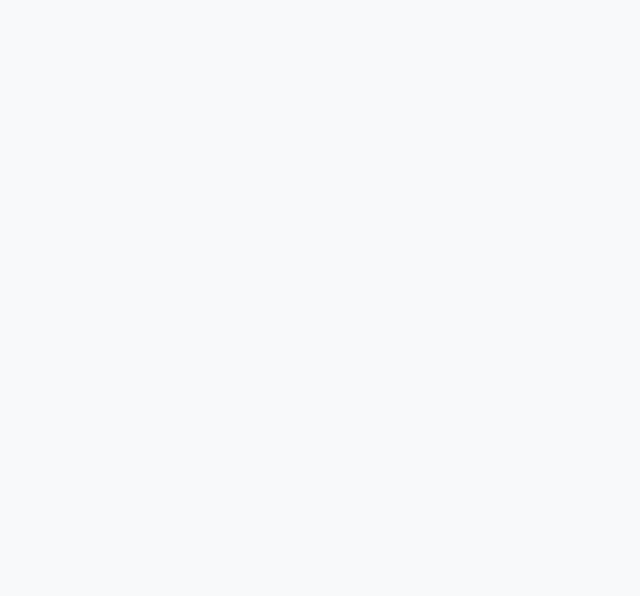
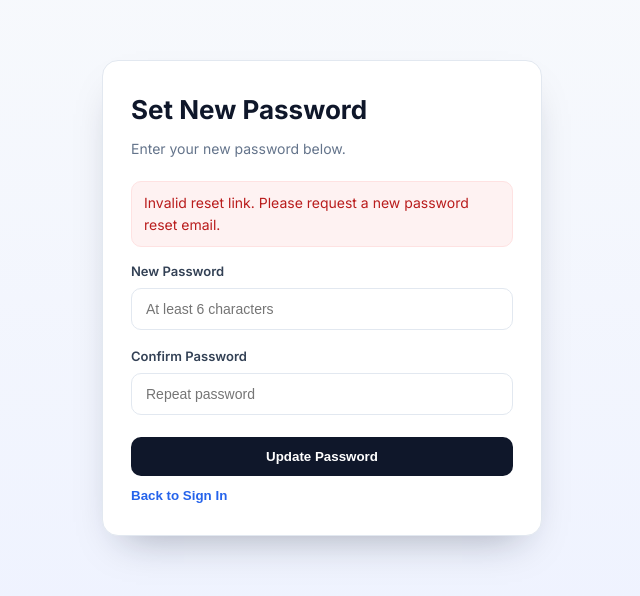
Before and after one commit to timothylai53/Web-CMS, a Vue app: page /reset-password in a window 1280 px wide. Before the commit this address had no page. Shown: the part 102-698 px from the top of the page, without its empty margins (318-958 px from the left). Built offline with nearby package versions, Linux system fonts and the light colour scheme; the HTML template or start-up script is replaced by a standard one.

Commit message:
Add SendGrid

```diff
--- a/src/router/index.js
+++ b/src/router/index.js
@@ -16,6 +16,7 @@ import { useAuthStore } from '@/stores/auth'
 // Public Views
 import Login from '../views/Login.vue'
 import Register from '../views/Register.vue'
+import ResetPassword from '../views/ResetPassword.vue'
 
 // Customer Views
 import Home from '../views/Home.vue'
@@ -60,6 +61,12 @@ const routes = [
     path: '/register',
     name: 'Register',
     component: Register,
+    meta: { requiresAuth: false }
+  },
+  {
+    path: '/reset-password',
+    name: 'ResetPassword',
+    component: ResetPassword,
     meta: { requiresAuth: false }
   },
 
--- a/src/services/api.js
+++ b/src/services/api.js
@@ -28,7 +28,9 @@ api.interceptors.request.use(
 export const authAPI = {
   register: (userData) => api.post('/auth/register', userData),
   login: (credentials) => api.post('/auth/login', credentials),
-  verify: () => api.get('/auth/verify')
+  verify: () => api.get('/auth/verify'),
+  forgotPassword: (email) => api.post('/auth/forgot-password', { email }),
+  resetPassword: (token, password) => api.post('/auth/reset-password', { token, password })
 }
 
 // Menu API
--- a/src/views/Login.vue
+++ b/src/views/Login.vue
@@ -128,11 +128,42 @@
         &copy; 2026 Catering Management System
       </div>
     </div>
+
+    <div v-if="showForgotModal" class="modal-overlay" @click="closeForgotModal">
+      <div class="modal-card" @click.stop>
+        <h3>Reset Password</h3>
+        <p>Enter your account email. We’ll send you a reset link.</p>
+
+        <div class="input-group compact">
+          <label>Email</label>
+          <input v-model="forgotEmail" type="email" placeholder="you@example.com" required />
+        </div>
+
+        <div v-if="forgotError" class="error-alert compact-alert">
+          <svg xmlns="http://www.w3.org/2000/svg" width="16" height="16" viewBox="0 0 24 24" fill="none" stroke="currentColor" stroke-width="2" stroke-linecap="round" stroke-linejoin="round"><circle cx="12" cy="12" r="10"></circle><line x1="12" y1="8" x2="12" y2="12"></line><line x1="12" y1="16" x2="12.01" y2="16"></line></svg>
+          {{ forgotError }}
+        </div>
+
+        <div v-if="forgotSuccess" class="success-alert compact-alert">
+          <svg xmlns="http://www.w3.org/2000/svg" width="16" height="16" viewBox="0 0 24 24" fill="none" stroke="currentColor" stroke-width="2" stroke-linecap="round" stroke-linejoin="round"><path d="M22 11.08V12a10 10 0 1 1-5.93-9.14"></path><polyline points="22 4 12 14.01 9 11.01"></polyline></svg>
+          {{ forgotSuccess }}
+        </div>
+
+        <div class="modal-actions">
+          <button type="button" class="secondary-btn" @click="closeForgotModal">Cancel</button>
+          <button type="button" class="submit-btn small" :disabled="forgotLoading" @click="submitForgotPassword">
+            <span v-if="forgotLoading" class="spinner"></span>
+            <span v-else>Send Reset Link</span>
+          </button>
+        </div>
+      </div>
+    </div>
   </div>
 </template>
 
 <script>
 import { useAuthStore } from '@/stores/auth'
+import { authAPI } from '@/services/api'
 
 export default {
   data() {
@@ -140,7 +171,12 @@ export default {
       username: '',
       password: '',
       error: '',
-      loading: false
+      loading: false,
+      showForgotModal: false,
+      forgotEmail: '',
+      forgotLoading: false,
+      forgotError: '',
+      forgotSuccess: ''
     }
   },
   methods: {
@@ -183,7 +219,38 @@ export default {
       }
     },
     forgotPassword() {
-      alert('Password recovery feature coming soon!')
+      this.showForgotModal = true
+      this.forgotError = ''
+      this.forgotSuccess = ''
+      if (!this.forgotEmail && this.username && String(this.username).includes('@')) {
+        this.forgotEmail = this.username
+      }
+    },
+    closeForgotModal() {
+      this.showForgotModal = false
+      this.forgotLoading = false
+      this.forgotError = ''
+      this.forgotSuccess = ''
+    },
+    async submitForgotPassword() {
+      this.forgotError = ''
+      this.forgotSuccess = ''
+
+      const email = String(this.forgotEmail || '').trim()
+      if (!email) {
+        this.forgotError = 'Please enter your email address.'
+        return
+      }
+
+      try {
+        this.forgotLoading = true
+        const response = await authAPI.forgotPassword(email)
+        this.forgotSuccess = response?.data?.message || 'Reset link sent. Please check your email.'
+      } catch (error) {
+        this.forgotError = error?.response?.data?.message || 'Failed to send reset link. Please try again.'
+      } finally {
+        this.forgotLoading = false
+      }
     },
     registerAccount() {
       this.$router.push('/register')
@@ -478,6 +545,73 @@ input:focus + .input-icon,
   text-decoration-color: #3b82f6;
 }
 
+.modal-overlay {
+  position: fixed;
+  inset: 0;
+  background: rgba(15, 23, 42, 0.62);
+  display: flex;
+  align-items: center;
+  justify-content: center;
+  padding: 20px;
+  z-index: 1000;
+}
+
+.modal-card {
+  width: 100%;
+  max-width: 440px;
+  background: #ffffff;
+  border-radius: 16px;
+  border: 1px solid #e2e8f0;
+  padding: 24px;
+  box-shadow: 0 20px 45px -15px rgba(15, 23, 42, 0.4);
+}
+
+.modal-card h3 {
+  margin: 0 0 8px;
+  color: #0f172a;
+  font-size: 22px;
+  font-weight: 700;
+}
+
+.modal-card p {
+  margin: 0 0 18px;
+  color: #64748b;
+  font-size: 14px;
+}
+
+.input-group.compact {
+  margin-bottom: 14px;
+}
+
+.compact-alert {
+  margin-bottom: 14px;
+}
+
+.success-alert {
+  background: #ecfdf5;
+  border: 1px solid #a7f3d0;
+  color: #065f46;
+  padding: 12px 16px;
+  border-radius: 10px;
+  font-size: 14px;
+  display: flex;
+  align-items: center;
+  gap: 10px;
+}
+
+.modal-actions {
+  display: flex;
+  gap: 10px;
+  justify-content: flex-end;
+  margin-top: 6px;
+}
+
+.submit-btn.small {
+  width: auto;
+  padding: 12px 16px;
+  font-size: 14px;
+}
+
 /* Dividers & Errors */
 .auth-divider {
   display: flex;
--- /dev/null
+++ b/src/views/ResetPassword.vue
@@ -0,0 +1,199 @@
+<template>
+  <div class="reset-page">
+    <div class="reset-card">
+      <h1>Set New Password</h1>
+      <p class="subtitle">Enter your new password below.</p>
+
+      <div v-if="error" class="error-alert">{{ error }}</div>
+      <div v-if="success" class="success-alert">{{ success }}</div>
+
+      <form @submit.prevent="submitReset" v-if="!success">
+        <div class="input-group">
+          <label>New Password</label>
+          <input v-model="password" type="password" placeholder="At least 6 characters" required />
+        </div>
+
+        <div class="input-group">
+          <label>Confirm Password</label>
+          <input v-model="confirmPassword" type="password" placeholder="Repeat password" required />
+        </div>
+
+        <button class="submit-btn" type="submit" :disabled="loading">
+          <span v-if="loading">Updating...</span>
+          <span v-else>Update Password</span>
+        </button>
+      </form>
+
+      <button class="link-btn" @click="goLogin">Back to Sign In</button>
+    </div>
+  </div>
+</template>
+
+<script>
+import { authAPI } from '@/services/api'
+
+export default {
+  data() {
+    return {
+      password: '',
+      confirmPassword: '',
+      loading: false,
+      error: '',
+      success: ''
+    }
+  },
+  computed: {
+    resetToken() {
+      return String(this.$route.query?.token || '').trim()
+    }
+  },
+  mounted() {
+    if (!this.resetToken) {
+      this.error = 'Invalid reset link. Please request a new password reset email.'
+    }
+  },
+  methods: {
+    goLogin() {
+      this.$router.push('/')
+    },
+    async submitReset() {
+      this.error = ''
+      this.success = ''
+
+      if (!this.resetToken) {
+        this.error = 'Invalid reset token. Please request a new reset link.'
+        return
+      }
+
+      if (!this.password || this.password.length < 6) {
+        this.error = 'Password must be at least 6 characters.'
+        return
+      }
+
+      if (this.password !== this.confirmPassword) {
+        this.error = 'Passwords do not match.'
+        return
+      }
+
+      try {
+        this.loading = true
+        const response = await authAPI.resetPassword(this.resetToken, this.password)
+        this.success = response?.data?.message || 'Password updated successfully. You can sign in now.'
+        this.password = ''
+        this.confirmPassword = ''
+      } catch (error) {
+        this.error = error?.response?.data?.message || 'Failed to reset password. Please try again.'
+      } finally {
+        this.loading = false
+      }
+    }
+  }
+}
+</script>
+
+<style scoped>
+.reset-page {
+  min-height: 100vh;
+  display: flex;
+  align-items: center;
+  justify-content: center;
+  background: linear-gradient(180deg, #f8fafc 0%, #eef2ff 100%);
+  padding: 20px;
+}
+
+.reset-card {
+  width: 100%;
+  max-width: 440px;
+  background: #ffffff;
+  border: 1px solid #e2e8f0;
+  border-radius: 16px;
+  padding: 28px;
+  box-shadow: 0 20px 40px -20px rgba(15, 23, 42, 0.35);
+}
+
+h1 {
+  margin: 0;
+  font-size: 26px;
+  font-weight: 700;
+  color: #0f172a;
+}
+
+.subtitle {
+  margin: 8px 0 20px;
+  color: #64748b;
+  font-size: 14px;
+}
+
+.input-group {
+  margin-bottom: 16px;
+}
+
+label {
+  display: block;
+  margin-bottom: 6px;
+  font-size: 13px;
+  font-weight: 600;
+  color: #334155;
+}
+
+input {
+  width: 100%;
+  padding: 12px 14px;
+  border: 1px solid #e2e8f0;
+  border-radius: 10px;
+  font-size: 14px;
+}
+
+input:focus {
+  outline: none;
+  border-color: #3b82f6;
+  box-shadow: 0 0 0 3px rgba(59, 130, 246, 0.12);
+}
+
+.submit-btn {
+  width: 100%;
+  margin-top: 6px;
+  border: none;
+  border-radius: 10px;
+  background: #0f172a;
+  color: white;
+  padding: 12px 14px;
+  font-weight: 600;
+  cursor: pointer;
+}
+
+.submit-btn:disabled {
+  background: #94a3b8;
+  cursor: not-allowed;
+}
+
+.link-btn {
+  margin-top: 12px;
+  border: none;
+  background: transparent;
+  color: #2563eb;
+  font-weight: 600;
+  cursor: pointer;
+  padding: 0;
+}
+
+.error-alert {
+  margin-bottom: 14px;
+  background: #fef2f2;
+  border: 1px solid #fee2e2;
+  color: #b91c1c;
+  border-radius: 10px;
+  padding: 10px 12px;
+  font-size: 14px;
+}
+
+.success-alert {
+  margin-bottom: 14px;
+  background: #ecfdf5;
+  border: 1px solid #a7f3d0;
+  color: #065f46;
+  border-radius: 10px;
+  padding: 10px 12px;
+  font-size: 14px;
+}
+</style>
```
